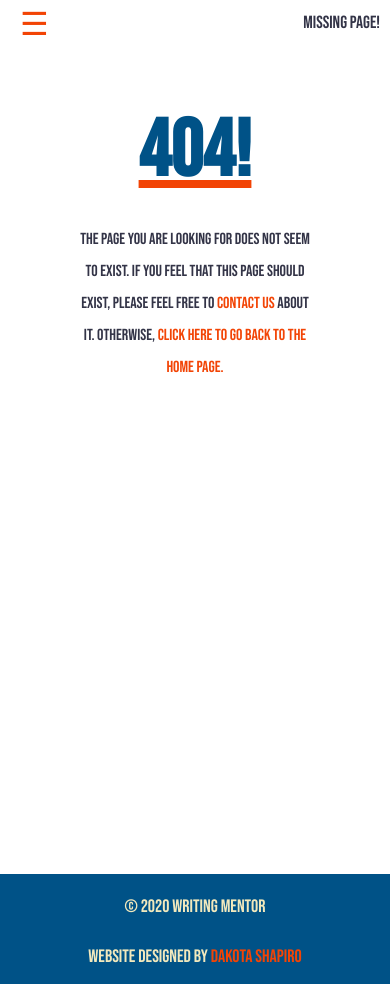
After one commit to dakota1599/WritingMentor, a PHP site: template views/404.view.php in a window 390 px wide. The commit adds this page. Run offline with PHP 8.4, Linux system fonts and the light colour scheme; the template is opened without the code that fills it, so the values that code supplies are empty.

Commit message:
Add 404 and About page.  Tweak the navigation and all links (add slashes to direct to whole new directory).  Document all new pages.

```diff
--- a/controllers/StaticPageController.php
+++ b/controllers/StaticPageController.php
@@ -19,6 +19,10 @@ class StaticPageController{
     public function services(){
         $this->View("services");
     }
+    //This directs to the contact page.
+    public function contact(){
+        $this->View("contact");
+    }
 
 
     //This is just so that I don't have to type .view.php over and over.  Cleans up the code a bit.
--- /dev/null
+++ b/core/css/404.css
@@ -0,0 +1,59 @@
+.row-1{
+    margin-top: 5em;
+    height: auto;
+}
+.left, .right{
+    display: inline-block;
+    width: 45%;
+    text-align:center;
+    margin:auto;
+}
+.left{
+    float: left;
+}
+.right{
+    float:right;
+}
+
+.left p{
+    font-size: 8em;
+    text-align:right;
+    font-weight: bold;
+    text-decoration: underline;
+    text-decoration-color: #F24405;
+}
+.right p{
+    margin-top: 3em;
+    text-align: left;
+    width: 15em;
+    line-height: 2em;
+    font-size: 2em;
+}
+
+@media only screen and (max-width: 1050px){
+    .right p{
+        font-size: 1.5em;
+        margin-top: 5em;
+    }
+}
+
+@media only screen and (max-width: 770px){
+    .left p{
+        font-size: 5em;
+    }
+    .right p{
+        font-size: 1em;
+    }
+}
+
+@media only screen and (max-width: 500px){
+    .left, .right{
+        display: block;
+        width: 100%;
+        float: none;
+    }
+    .left p, .right p{
+        text-align:center;
+        margin:auto;
+    }
+}
--- a/core/css/main.css
+++ b/core/css/main.css
@@ -8,6 +8,14 @@ hr{
     margin: auto;
     padding: 0;
 	width:75%;
+}
+
+.a, .a:visited, .a:active{
+    color: #F24405;
+    text-decoration:none;
+}
+.a:hover{
+    color: #F27405;
 }
 
 
@@ -113,6 +121,7 @@ hr{
     height: auto;
     padding: 0 10px;
     text-align:center;
+    z-index: 1;
 }
 .btn{
     border:none;
@@ -158,8 +167,6 @@ hr{
     margin: 0;
   }
   .wrapper {
-    min-height: 100%;
-
     /* Equal to height of footer */
     /* But also accounting for potential margin-bottom of last child */
     margin-bottom: -50px;
--- a/core/routes.php
+++ b/core/routes.php
@@ -5,7 +5,8 @@ $routes = [
     'home' => 'StaticPageController@home',
     '' => 'StaticPageController@home',
     'about' => 'StaticPageController@about',
-    'services' => 'StaticPageController@services'
+    'services' => 'StaticPageController@services',
+    'contact' => 'StaticPageController@contact'
 ]
 
 ?>
--- /dev/null
+++ b/views/404.view.php
@@ -0,0 +1,34 @@
+<?php
+//Browser tab title info
+$title="Page Not Found";
+//Direct to this pages css file
+$css="404.css";
+//Custom nav information
+$nav="Missing Page!";
+//Custom Body Size for the Footer
+$body="100%";
+
+//Pulls in the header partial.
+require "views/partials/header.partial.php";
+
+?>
+
+<!--This is the 404 page set up.  Not a lot here, just a simple 404.-->
+<div class="row-1">
+    <!--This is the left section to display 404.-->
+    <section class="left transition">
+        <p class="fg-primary transition">404!</p>
+    </section>
+    <!--This is the right section to display 404 message/instruction.-->
+    <section class="right transition">
+        <p class="transition">The page you are looking for does not seem to exist.
+             If you feel that this page should exist, please feel free to
+            <a href="/contact" title="Contact us!" class="a transition">contact us</a> about it.  Otherwise,
+            <a href="/" title="Back Home" class="a transition">click here to go back to the home page.</a></p>
+    </section>
+</div>
+
+
+
+
+<?php require 'views/partials/footer.partial.php';?>
--- a/views/partials/header.partial.php
+++ b/views/partials/header.partial.php
@@ -33,6 +33,9 @@ require "core/variables.php";
     h6 {
         font-family: 'Bebas Neue', cursive;
     }
+    .wrapper{
+        min-height:<?=$body?>;
+    }
     </style>
 
     <!--AOS Stuff-->
@@ -54,8 +57,8 @@ require "core/variables.php";
     <div class="w3-sidebar bg-primary fg-tertiary w3-animate-left w3-card-4 w3-hide" id="bar" style="top:0;">
         <a class="w3-bar-item btn bar-item" style="text-align:center;margin-top: .5em;" onclick="toggle()">&times;</a>
         <hr>
-        <a href="home" class="w3-bar-item btn bar-item" onclick="toggle()">Home</a>
-        <a href="about" class="w3-bar-item btn bar-item" onclick="toggle()">About</a>
-        <a href="services" class="w3-bar-item btn bar-item" onclick="toggle()">Services</a>
-        <a href="contact" class="w3-bar-item btn bar-item" onclick="toggle()">Contact</a>
+        <a href="/home" class="w3-bar-item btn bar-item" onclick="toggle()">Home</a>
+        <a href="/about" class="w3-bar-item btn bar-item" onclick="toggle()">About</a>
+        <a href="/services" class="w3-bar-item btn bar-item" onclick="toggle()">Services</a>
+        <a href="/contact" class="w3-bar-item btn bar-item" onclick="toggle()">Contact</a>
     </div>
```
Also changed, not shown: core/css/about.css (added, +87 -0 lines), views/about.view.php (added, +46 -0 lines), views/home.view.php (+6 -4 lines), views/contact.view.php (added), views/services.view.php (added).
